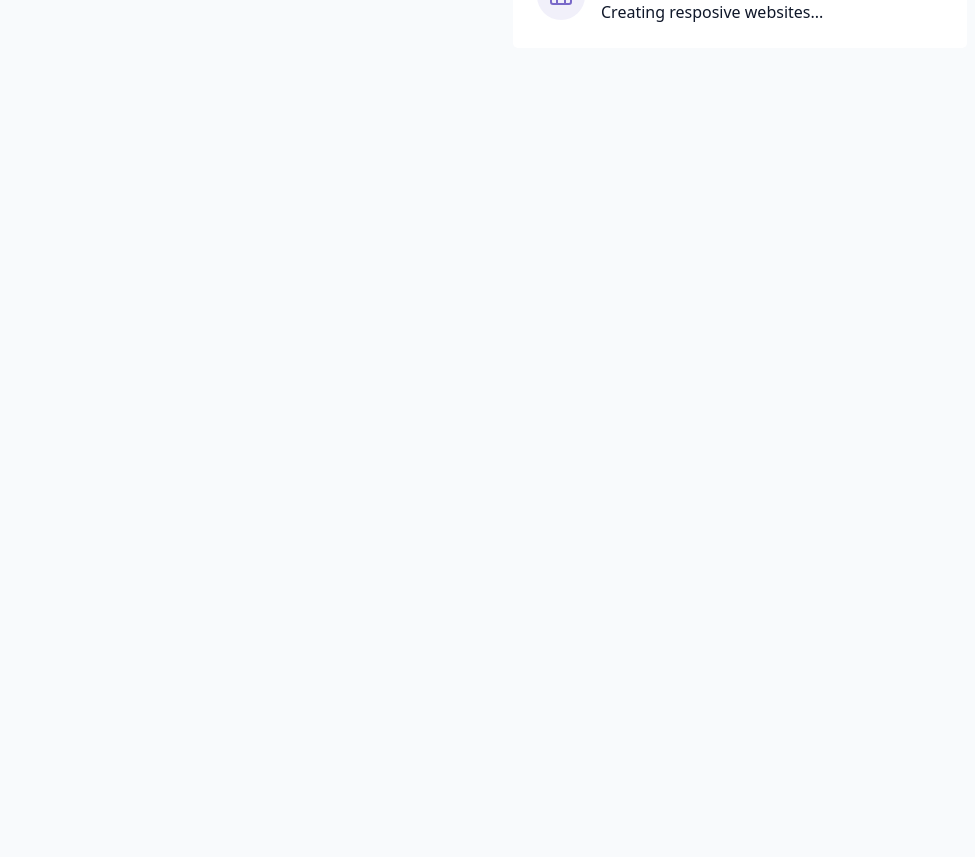
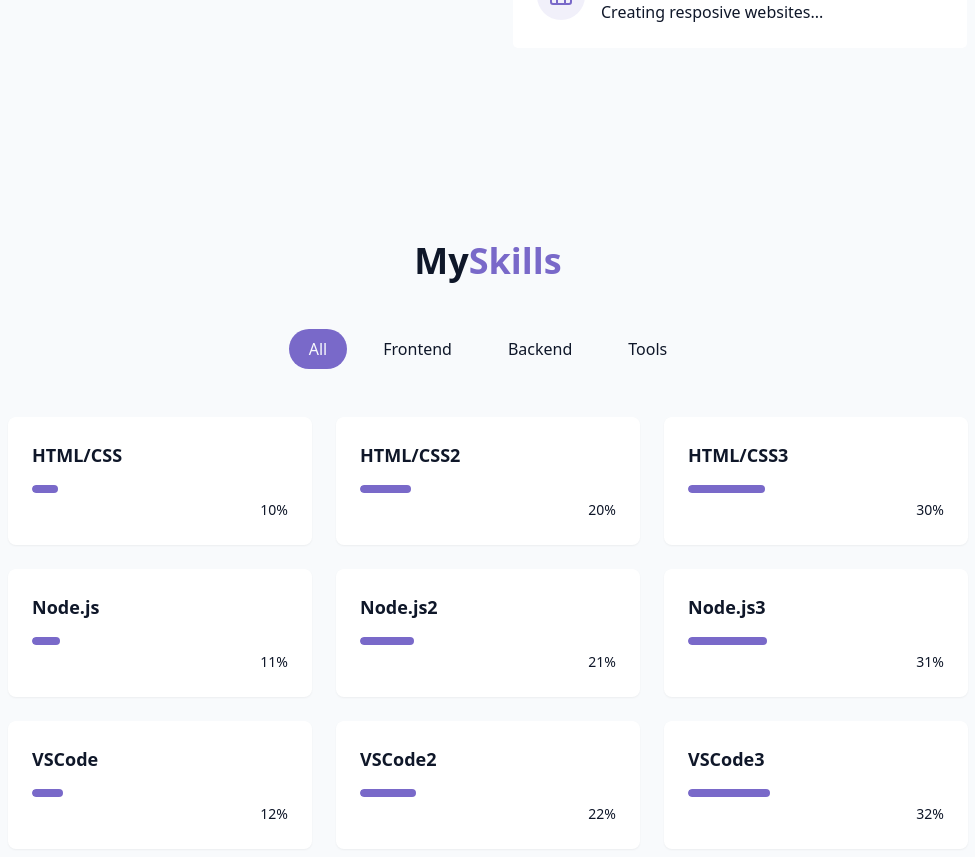
Before and after one commit to halanaman/Portfolio, a React (Vite) app: page / in a window 1280 px wide. Shown: the part 1289-2146 px from the top of the page, without its empty margins (152-1127 px from the left). Before the commit the page ends 1434 px from the top, so only its background shows below. Built offline with nearby package versions, Linux system fonts and the light colour scheme.

Commit message:
SkillsSection

```diff
--- /dev/null
+++ b/src/components/SkillsSection.jsx
@@ -0,0 +1,83 @@
+import { useState } from "react";
+import { cn } from "../lib/utils";
+
+const skills = [
+    // Frontend
+    {name: "HTML/CSS", level: 10, category: "frontend"},
+    {name: "HTML/CSS2", level: 20, category: "frontend"},
+    {name: "HTML/CSS3", level: 30, category: "frontend"},
+
+    // Backend
+    {name: "Node.js", level: 11, category: "backend"},
+    {name: "Node.js2", level: 21, category: "backend"},
+    {name: "Node.js3", level: 31, category: "backend"},
+
+    // Tools
+    {name: "VSCode", level: 12, category: "tools"},
+    {name: "VSCode2", level: 22, category: "tools"},
+    {name: "VSCode3", level: 32, category: "tools"},
+];
+
+const categories = ["all", "frontend", "backend", "tools"];
+
+export const SkillsSection = () => {
+    const [activeCategory, setActiveCategory] = useState("all");
+    const filteredSkills = skills.filter(
+        (skill) => activeCategory == "all" || skill.category == activeCategory
+    );
+    return (
+        <section id="skills" className="py-24 px-4 relative bg-secondary/30">
+            <div className="container mx-auto max-w-5xl">
+                <h2 className="text-3xl md:text-4xl font-bold mb-12 text-center">
+                    My
+                    <span className="text-primary">
+                        Skills
+                    </span>
+                </h2>
+
+                <div className="flex flex-wrap justify-center gap-4 mb-12">
+                    {categories.map((category, key) => (
+                        <button
+                            key={key}
+                            onClick={() => setActiveCategory(category)}
+                            className={cn(
+                                "px-5 py-2 rounded-full transition-colors duration-300 capitalize",
+                                activeCategory == category ? "bg-primary text-primary-foreground" : "bg-secondary/70 text-foreground hover:bd-secondary"
+                            )}
+                        >
+                            {category}
+                        </button>
+                    ))}
+                </div>
+
+                <div className="grid grid-cols-1 sm:grid-cols-2 lg:grid-cols-3 gap-6">
+                    {filteredSkills.map((skill, key) => (
+                        <div
+                            key={key}
+                            className="bg-card p-6 rounded-lg shadow-xs card-hover"
+                        >
+                            <div className="text-left mb-4">
+                                <h3 className="font-semibold text-lg">
+                                    {skill.name}
+                                </h3>
+                            </div>
+                            <div className="w-full bg-secondary/50 h-2 rounded-full overflow-hidden">
+                                <div
+                                    className="bg-primary h-2 rounded-full origin-left animate-[grow_1.5s_ease-out"
+                                    style={{width: skill.level + "%"}}
+                                />
+                            </div>
+
+                            <div className="text-right mt-1">
+                                <span className="text-sm text-muted-foreground">
+                                    {skill.level + "%"}
+                                </span>
+                            </div>
+                        </div>
+                    ))}
+                </div>
+
+            </div>
+        </section>
+    );
+}
--- a/src/pages/Home.jsx
+++ b/src/pages/Home.jsx
@@ -1,6 +1,7 @@
 import { AboutSection } from "../components/AboutSection";
 import { HeroSection } from "../components/HeroSection";
 import { Navbar } from "../components/Navbar";
+import { SkillsSection } from "../components/SkillsSection";
 import { StarBackground } from "../components/StarBackground";
 import { ThemeToggle } from "../components/ThemeToggle";
 
@@ -21,6 +22,7 @@ export const Home = () => {
         <main>
             <HeroSection />
             <AboutSection />
+            <SkillsSection />
         </main>
 
         {/* Footer */}
```
